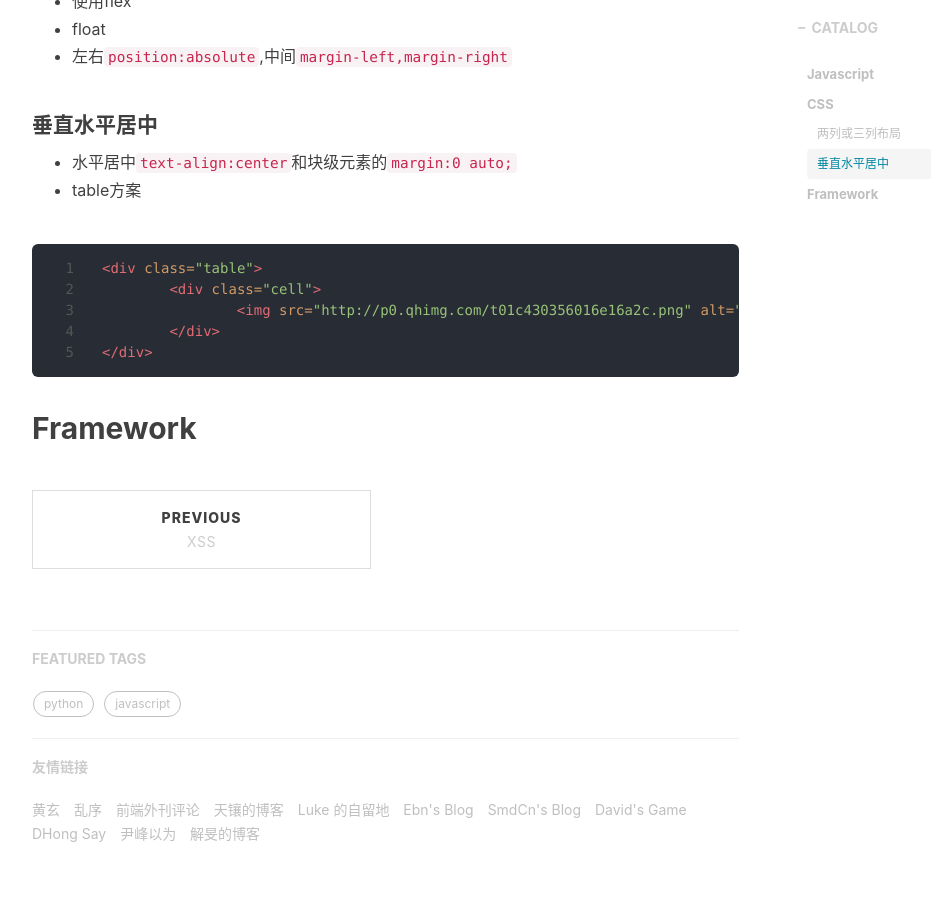
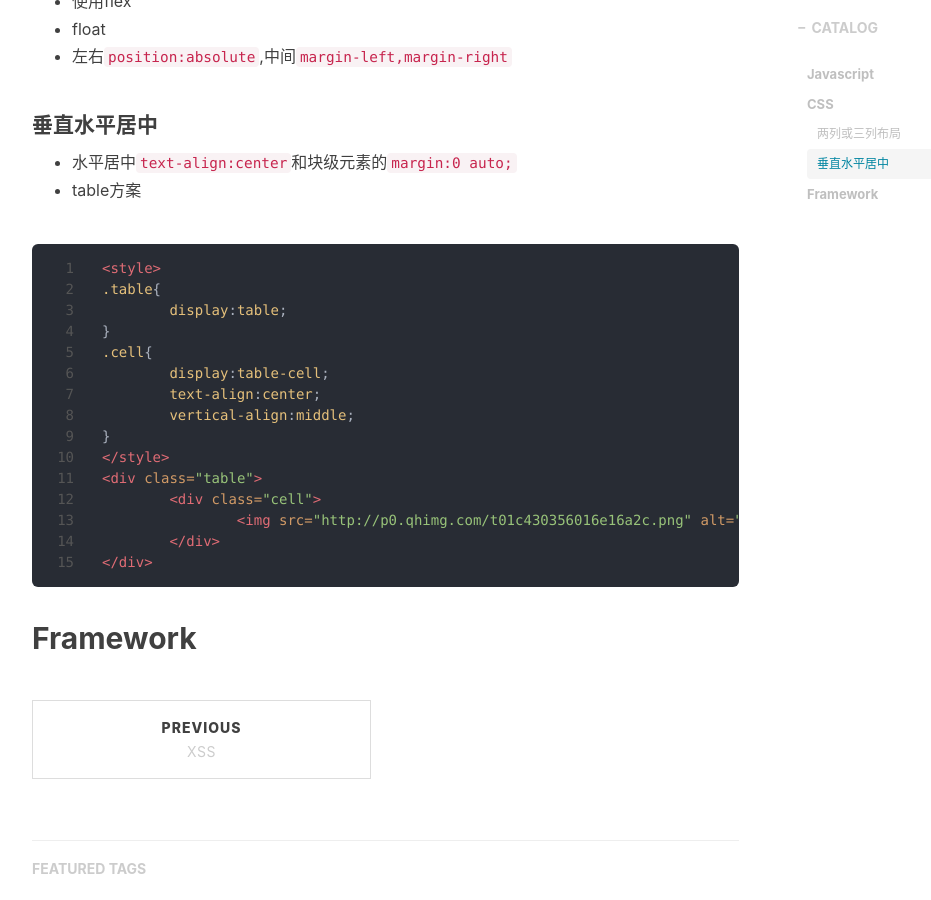
Before and after one commit to millzhang/millzhang.github.com, a Jekyll site: the page built from _posts/2019-07-04-讲清基础.md, in a window 1280 px wide and 900 px high, scrolled down 495 px. Shown: the whole window, without its empty margins (233-1164 px from the left). Built offline with Jekyll 4.4.1, drawn with Linux system fonts in a browser that asks for light colours; nearby versions of some CDN libraries; comment, search, counter and statistics services are not loaded.

Commit message:
修改文件: _posts/2019-07-04-讲清基础.md

````diff
--- a/_posts/2019-07-04-讲清基础.md
+++ b/_posts/2019-07-04-讲清基础.md
@@ -27,6 +27,16 @@ tags:
 - table方案
 
 ```html
+<style>
+.table{
+	display:table;
+}
+.cell{
+	display:table-cell;
+	text-align:center;
+	vertical-align:middle;
+}
+</style>
 <div class="table">
 	<div class="cell">
 		<img src="http://p0.qhimg.com/t01c430356016e16a2c.png" alt="" />
````
